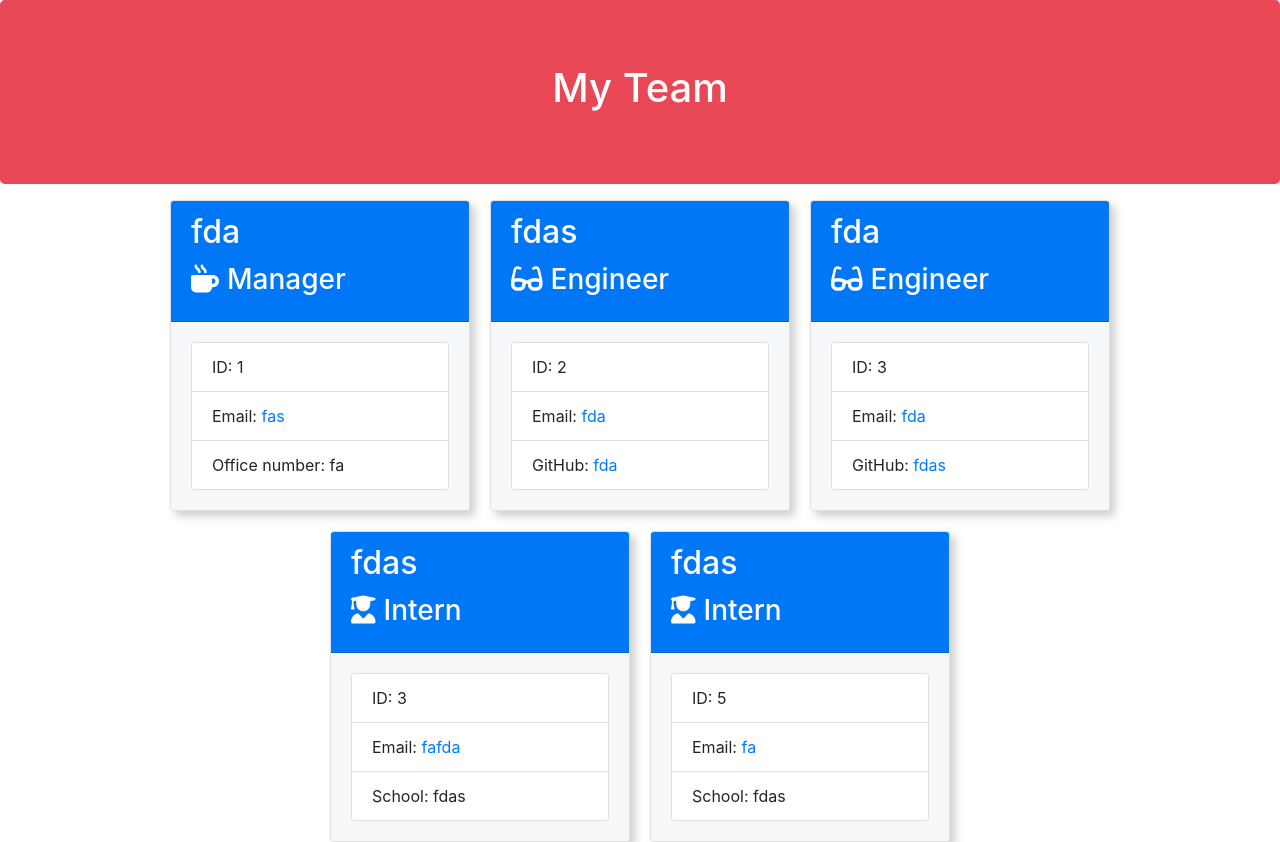
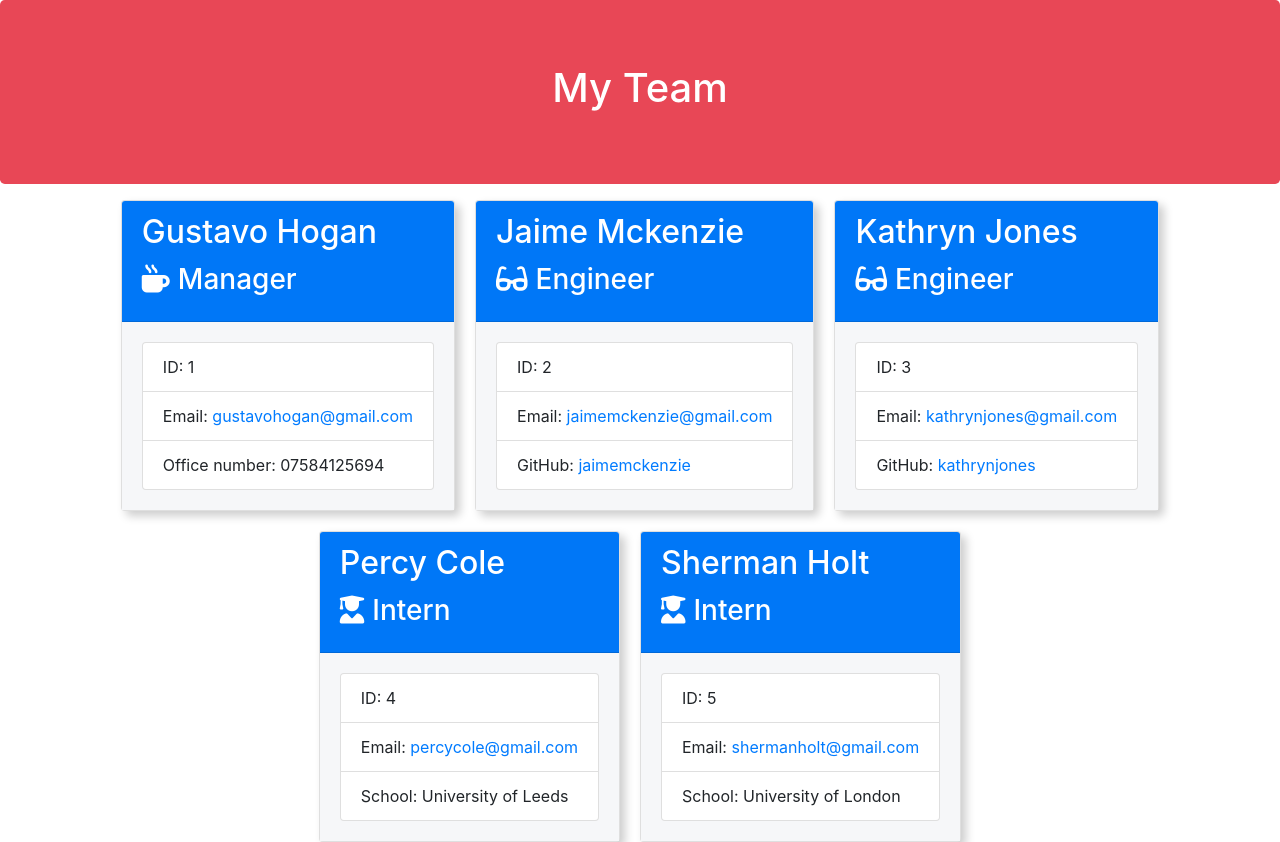
Before and after one commit to Mingzhao91/team-profile-generator, a website: page output/team.html in a window 1280 px wide. Drawn offline with nearby package versions, Linux system fonts and the light colour scheme.

Commit message:
update team.html

```diff
--- a/output/team.html
+++ b/output/team.html
@@ -27,70 +27,70 @@
 
         <div class="card employee-card">
         <div class="card-header">
-            <h2 class="card-title">fda</h2>
+            <h2 class="card-title">Gustavo Hogan</h2>
             <h3 class="card-title"><i class="fas fa-mug-hot mr-2"></i>Manager</h3>
         </div>
         <div class="card-body">
             <ul class="list-group">
                 <li class="list-group-item">ID: 1</li>
-                <li class="list-group-item">Email: <a href="mailto:fas">fas</a></li>
-                <li class="list-group-item">Office number: fa</li>
+                <li class="list-group-item">Email: <a href="mailto:gustavohogan@gmail.com">gustavohogan@gmail.com</a></li>
+                <li class="list-group-item">Office number: 07584125694</li>
             </ul>
         </div>
     </div>
 
         <div class="card employee-card">
     <div class="card-header">
-        <h2 class="card-title">fdas</h2>
+        <h2 class="card-title">Jaime Mckenzie</h2>
         <h3 class="card-title"><i class="fas fa-glasses mr-2"></i>Engineer</h3>
     </div>
     <div class="card-body">
         <ul class="list-group">
             <li class="list-group-item">ID: 2</li>
-            <li class="list-group-item">Email: <a href="mailto:fda">fda</a></li>
-            <li class="list-group-item">GitHub: <a href="https://github.com/fda" target="_blank" rel="noopener noreferrer">fda</a></li>
+            <li class="list-group-item">Email: <a href="mailto:jaimemckenzie@gmail.com">jaimemckenzie@gmail.com</a></li>
+            <li class="list-group-item">GitHub: <a href="https://github.com/jaimemckenzie" target="_blank" rel="noopener noreferrer">jaimemckenzie</a></li>
         </ul>
     </div>
 </div>
 
         <div class="card employee-card">
     <div class="card-header">
-        <h2 class="card-title">fda</h2>
+        <h2 class="card-title">Kathryn Jones</h2>
         <h3 class="card-title"><i class="fas fa-glasses mr-2"></i>Engineer</h3>
     </div>
     <div class="card-body">
         <ul class="list-group">
             <li class="list-group-item">ID: 3</li>
-            <li class="list-group-item">Email: <a href="mailto:fda">fda</a></li>
-            <li class="list-group-item">GitHub: <a href="https://github.com/fdas" target="_blank" rel="noopener noreferrer">fdas</a></li>
+            <li class="list-group-item">Email: <a href="mailto:kathrynjones@gmail.com">kathrynjones@gmail.com</a></li>
+            <li class="list-group-item">GitHub: <a href="https://github.com/kathrynjones" target="_blank" rel="noopener noreferrer">kathrynjones</a></li>
         </ul>
     </div>
 </div>
 
         <div class="card employee-card">
     <div class="card-header">
-        <h2 class="card-title">fdas</h2>
+        <h2 class="card-title">Percy Cole</h2>
         <h3 class="card-title"><i class="fas fa-user-graduate mr-2"></i>Intern</h3>
     </div>
     <div class="card-body">
         <ul class="list-group">
-            <li class="list-group-item">ID: 3</li>
-            <li class="list-group-item">Email: <a href="mailto:fafda">fafda</a></li>
-            <li class="list-group-item">School: fdas</li>
+            <li class="list-group-item">ID: 4</li>
+            <li class="list-group-item">Email: <a href="mailto:percycole@gmail.com">percycole@gmail.com</a></li>
+            <li class="list-group-item">School: University of Leeds</li>
         </ul>
     </div>
 </div>
 
         <div class="card employee-card">
     <div class="card-header">
-        <h2 class="card-title">fdas</h2>
+        <h2 class="card-title">Sherman Holt</h2>
         <h3 class="card-title"><i class="fas fa-user-graduate mr-2"></i>Intern</h3>
     </div>
     <div class="card-body">
         <ul class="list-group">
             <li class="list-group-item">ID: 5</li>
-            <li class="list-group-item">Email: <a href="mailto:fa">fa</a></li>
-            <li class="list-group-item">School: fdas</li>
+            <li class="list-group-item">Email: <a href="mailto:shermanholt@gmail.com">shermanholt@gmail.com</a></li>
+            <li class="list-group-item">School: University of London</li>
         </ul>
     </div>
 </div>
```
